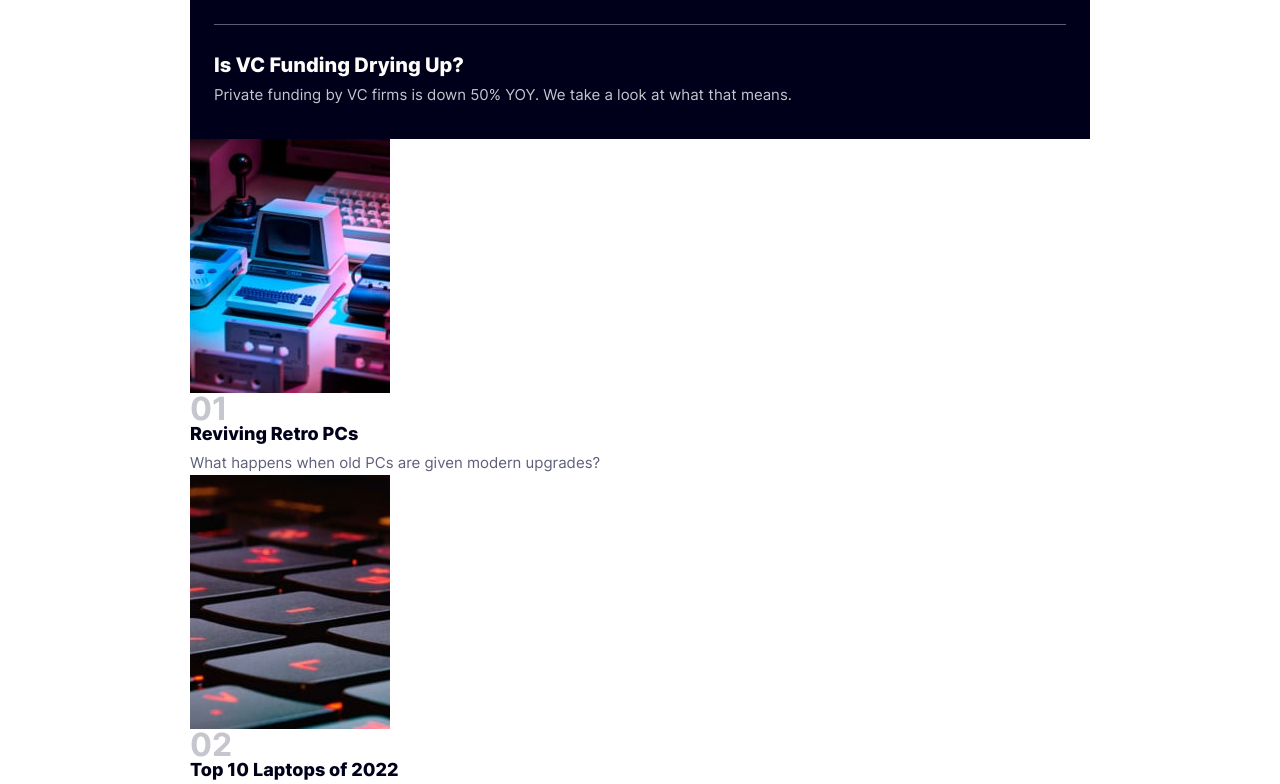
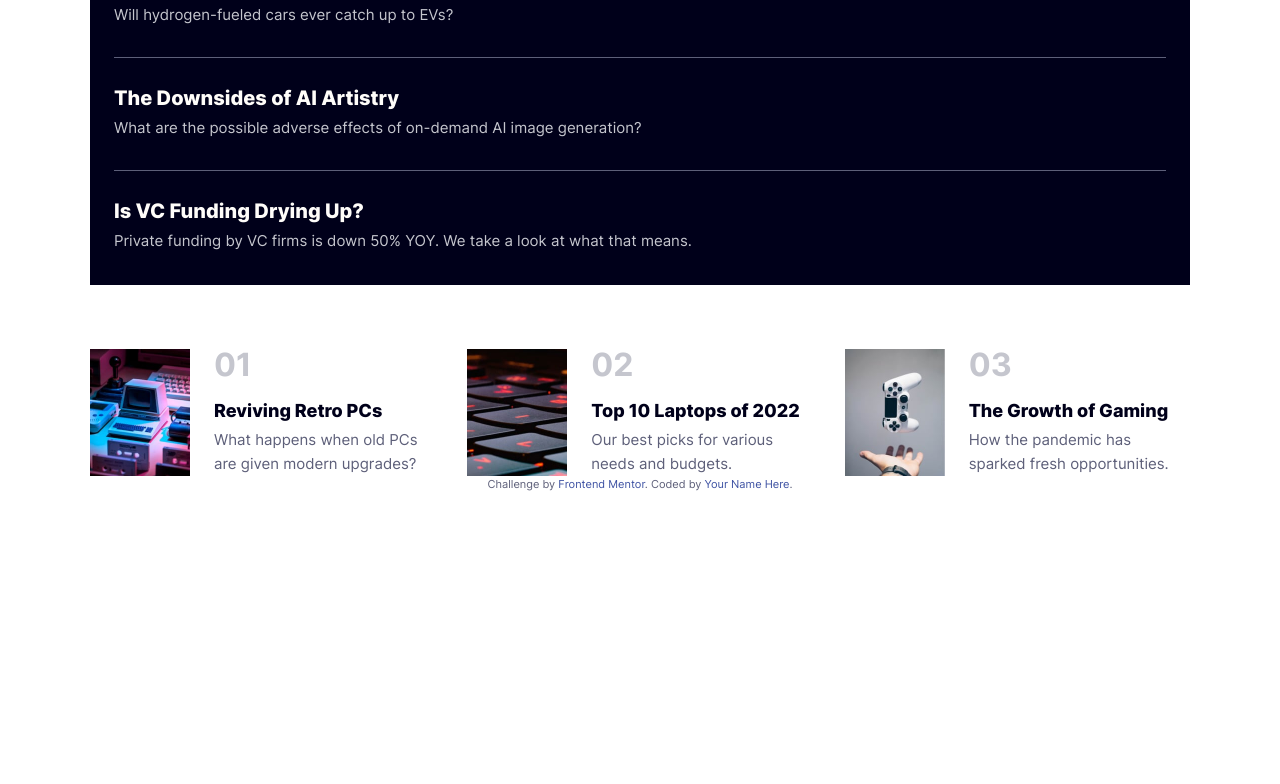
Before and after one commit to lucksmith-wd/challenges-news-homepage, a plain HTML site: page index.html in a window 1280 px wide. Shown: the part 985-1769 px from the top of the page. After the commit the page ends 1479 px from the top, so only its background shows below. Drawn offline with Linux system fonts and the light colour scheme.

Commit message:
Finish layout for recommended articles section

```diff
--- a/style.css
+++ b/style.css
@@ -166,11 +166,14 @@ h2 {
 /* layout */
 
 .wrapper {
-  width: min(900px, 100% - 1rem);
+  width: min(1100px, 100% - 1rem);
   margin-inline: auto;
 }
 
-
+.main-grid {
+  display: grid;
+  row-gap: 4rem;
+}
 
 /* components */
 
@@ -211,3 +214,39 @@ h2 {
 .btn:focus {
   background-color: var(--clr-neutral-dark);
 }
+
+.recommended-articles {
+  display: grid;
+  gap: 2rem;
+}
+
+.recommended-article {
+  display: grid;
+  grid-template-columns: 100px 1fr;
+  grid-template-rows: max-content;
+  column-gap: 1.5rem;
+  grid-template-areas:
+    "image ordinal"
+    "image preview";
+}
+
+.recommended-article img {
+  grid-area: image;
+  height: 100%;
+  object-fit: cover;
+}
+
+.article-ordinal {
+  grid-area: ordinal;
+}
+
+.recommended-article .article-preview {
+  grid-area: preview;
+  align-self: self-end;
+}
+
+@media (min-width: 800px) {
+  .recommended-articles {
+    grid-template-columns: repeat(3, 1fr);
+  }
+}
```
